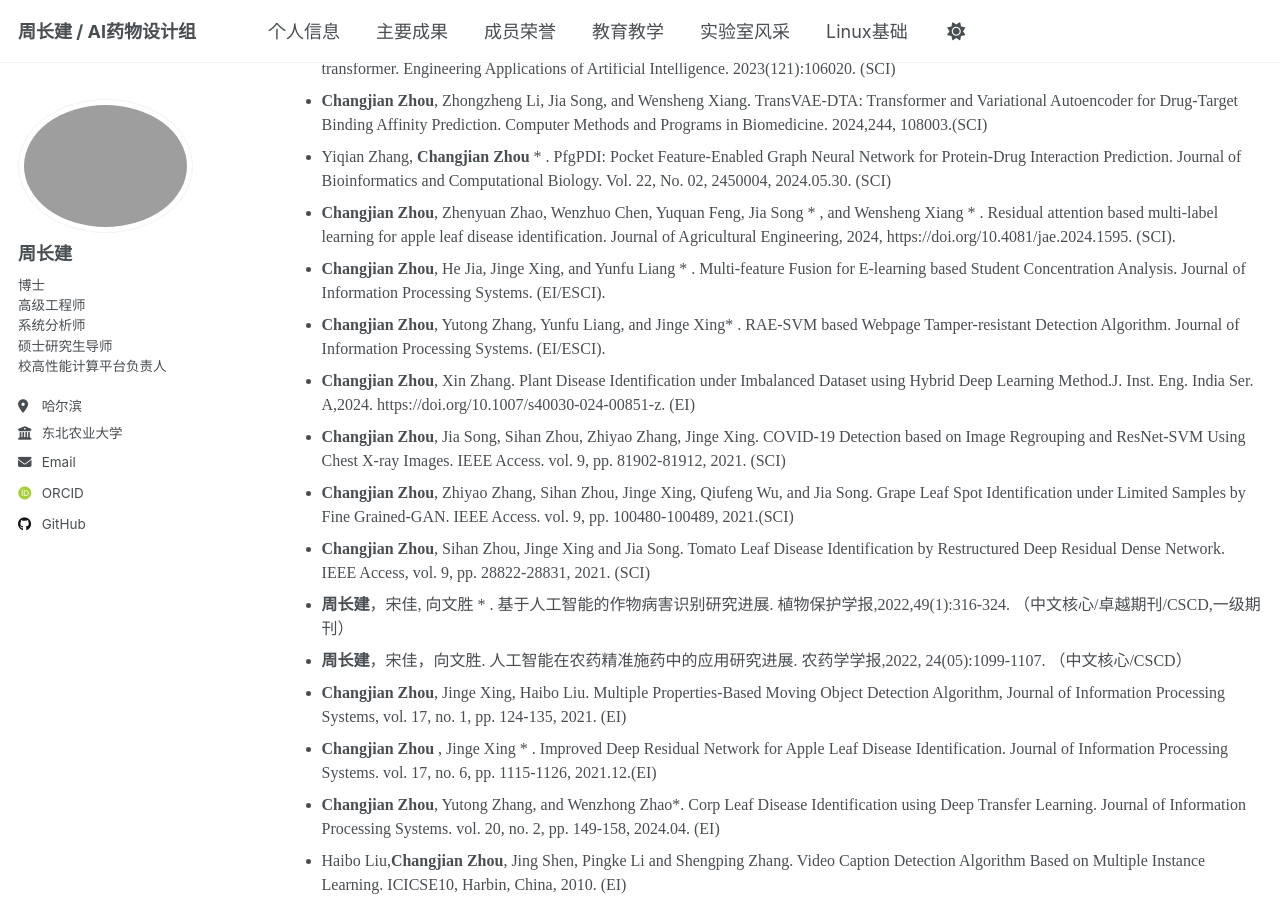
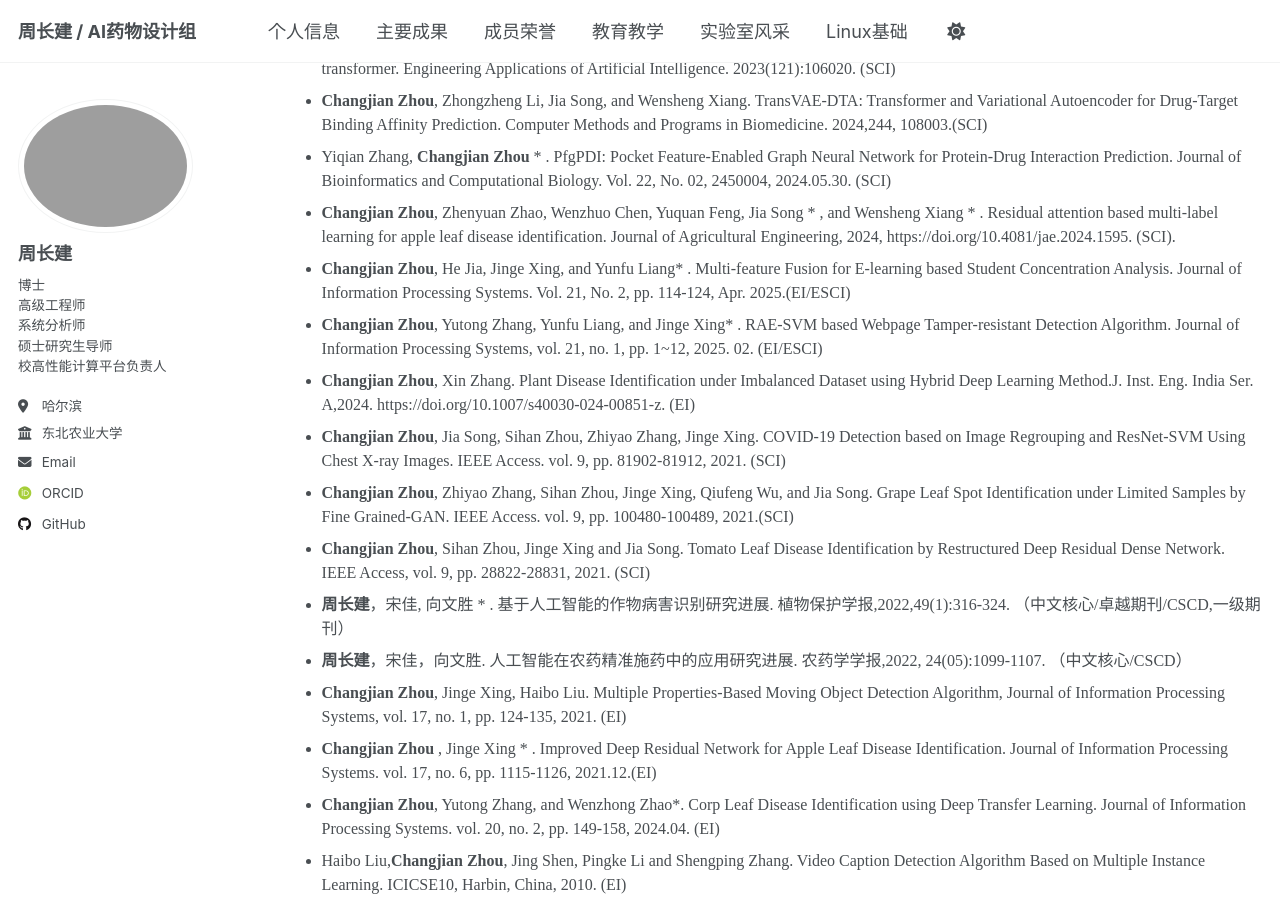
Before and after one commit to HPC-NEAU/zhoucj, a Jekyll site: the page built from _pages/publications.md, in a window 1280 px wide and 900 px high, scrolled down 1048 px. Built offline with Jekyll 4.4.1, drawn with Linux system fonts in a browser that asks for light colours; some web fonts are replaced.

Commit message:
Update publications.md

```diff
--- a/_pages/publications.md
+++ b/_pages/publications.md
@@ -49,8 +49,8 @@ redirect_from:
 	<li><b>Changjian Zhou</b>, Zhongzheng Li, Jia Song, and Wensheng Xiang. TransVAE-DTA: Transformer and Variational Autoencoder for Drug-Target Binding Affinity Prediction. Computer Methods and Programs in Biomedicine. 2024,244, 108003.(SCI)</li>
 	<li> Yiqian Zhang, <b>Changjian Zhou</b> * . PfgPDI: Pocket Feature-Enabled Graph Neural Network for Protein-Drug Interaction Prediction. Journal of Bioinformatics and Computational Biology. Vol. 22, No. 02, 2450004, 2024.05.30. (SCI) </li>
 	<li> <b>Changjian Zhou</b>, Zhenyuan Zhao, Wenzhuo Chen, Yuquan Feng, Jia Song * , and Wensheng Xiang * . Residual attention based multi-label learning for apple leaf disease identification. Journal of Agricultural Engineering, 2024, https://doi.org/10.4081/jae.2024.1595. (SCI). </li>
- 	<li> <b>Changjian Zhou</b>, He Jia, Jinge Xing, and Yunfu Liang * . Multi-feature Fusion for E-learning based Student Concentration Analysis. Journal of Information Processing Systems. (EI/ESCI). </li>
-  	<li> <b>Changjian Zhou</b>, Yutong Zhang, Yunfu Liang, and Jinge Xing* . RAE-SVM based Webpage Tamper-resistant Detection Algorithm. Journal of Information Processing Systems. (EI/ESCI). </li>
+ 	<li> <b>Changjian Zhou</b>, He Jia, Jinge Xing, and Yunfu Liang* . Multi-feature Fusion for E-learning based Student Concentration Analysis. Journal of Information Processing Systems. Vol. 21, No. 2, pp. 114-124, Apr. 2025.(EI/ESCI) </li>
+  	<li> <b>Changjian Zhou</b>, Yutong Zhang, Yunfu Liang, and Jinge Xing* . RAE-SVM based Webpage Tamper-resistant Detection Algorithm. Journal of Information Processing Systems, vol. 21, no. 1, pp. 1~12, 2025. 02. (EI/ESCI) </li>
   	<li> <b>Changjian Zhou</b>, Xin Zhang. Plant Disease Identification under Imbalanced Dataset using Hybrid Deep Learning Method.J. Inst. Eng. India Ser. A,2024. https://doi.org/10.1007/s40030-024-00851-z. (EI)</li>
 	<li> <b>Changjian Zhou</b>, Jia Song, Sihan Zhou, Zhiyao Zhang, Jinge Xing. COVID-19 Detection based on Image Regrouping and ResNet-SVM Using Chest X-ray Images. IEEE Access. vol. 9, pp. 81902-81912, 2021. (SCI)</li>
 	<li> <b>Changjian Zhou</b>, Zhiyao Zhang, Sihan Zhou, Jinge Xing, Qiufeng Wu, and Jia Song. Grape Leaf Spot Identification under Limited Samples by Fine Grained-GAN. IEEE Access. vol. 9, pp. 100480-100489, 2021.(SCI)</li>
```
